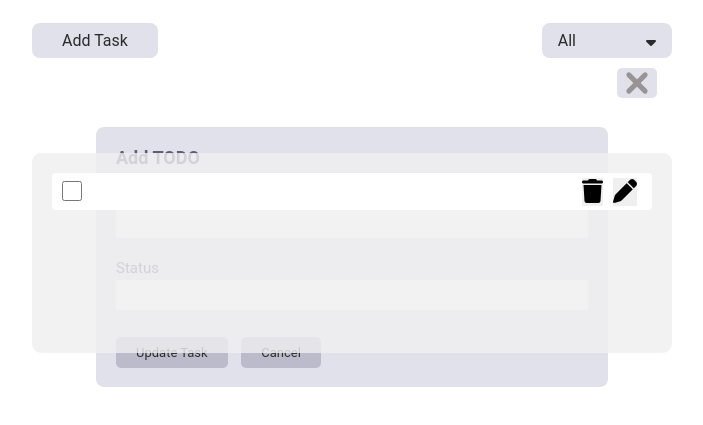
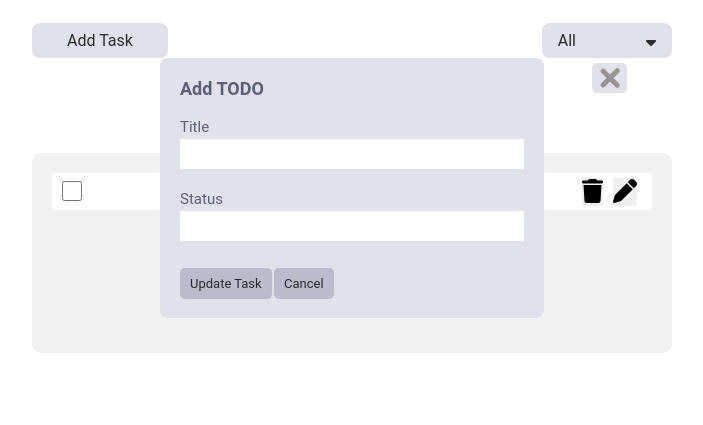
Before and after one commit to MbahNeilvani/Todo-list, a plain HTML site: page index.html in a window 1280 px wide. Both pictures are taken after a click on the element "Add Task". Shown: the part 127-552 px from the top of the page, without its empty margins (288-991 px from the left). Drawn offline with Linux system fonts and the light colour scheme.

Commit message:
updated the whole file

```diff
--- a/Css/style.css
+++ b/Css/style.css
@@ -1,3 +1,5 @@
+/* GENERAL */
+
 *{
     margin: 0;
     padding: 0;
@@ -14,6 +16,8 @@ body{
     width: 50%;
 }
 
+/* TITLE */
+
 #title{
     display: flex;
     margin-bottom: 30px;
@@ -24,6 +28,53 @@ body{
     font-weight: bold;
     color: hsl(236, 13%, 42%);
 }
+
+/* MAIN BODY SECTION*/
+
+.container{
+    margin: 0 auto;
+    border-radius: 9px;
+    padding: 20px;
+    height: 200px;
+    overflow: auto;
+    position: absolute;
+    top: 35%;
+    width: 50%;
+    background-color: #f1efefcc;
+}
+
+form{
+    display: flex;
+    padding: 0 10px;
+    border-radius: 4px;
+    background-color: #fff;
+}
+
+form div{
+    display: flex;
+    align-items: center;
+}
+
+form div > div{
+    padding: 0 5px;
+}
+
+#project{
+    padding: 10px 10px;
+    border-radius: 5px;
+    width: 83%;
+}
+
+label input{
+    width: 20px;
+}
+
+#changes{
+    display: flex;
+    justify-content: space-between;
+}
+
+/* MENU OPTION-BAR */
 
 #option-bar{
     height: 35px;
@@ -41,7 +92,7 @@ body{
     font-size: 16px;
     color: #fff;
     color: rgb(44, 43, 43);
-    padding: 8px 30px;
+    padding: 8px 35px;
     background-color: hsl(235, 22%, 90%);
 }
 
@@ -66,10 +117,12 @@ body{
     background-color: rgb(97, 97, 197);
 }
 
+/* MAIN SECTION */
+
 #menu.active{
     display: flex;
     margin: 0 auto;
-    width: 80%;
+    width: 60%;
     z-index: 1;
     opacity: 0;
     height: 260px;
@@ -77,7 +130,7 @@ body{
     color: hsl(236, 13%, 42%);
     animation-name: menu;
     animation-duration: 1s;
-    animation-delay: 1s;
+    /* animation-delay: 1s; */
     animation-fill-mode: forwards;
     background-color: hsl(235, 22%, 90%);
 }
@@ -87,10 +140,10 @@ body{
     100% {opacity: 1;}
 }
 
-/* Off-screen */
+/* OFF-SCREEN */
 
 #box{
-    margin: 0;
+    margin: 0 auto;
     width: 100%;
 }
 
@@ -105,12 +158,12 @@ body{
     margin: 0 auto;
     height: 250px;
     opacity: 0;
-    /* z-index: 1; */
+    z-index: 1;
     cursor: default;
     pointer-events: auto;
     animation-name: off-screen-menu-a;
     animation-duration: 1s;
-    animation-delay: 1s;
+    /* animation-delay: 1s; */
     animation-fill-mode: forwards;
     flex-direction: column;
 }
@@ -169,7 +222,7 @@ input[type=text]:focus {
     background-color: rgba(216, 216, 216, 0.89);
     color: rgb(44, 43, 43);
     background-color: #bbbbcc;
-    padding: 8px 20px;
+    padding: 8px 10px;
 }
 
 .down button:hover{
@@ -178,25 +231,25 @@ input[type=text]:focus {
     background-color: rgb(97, 97, 197);
 }
 
-/* Hamberger section */
+/* HAMBERGER SECTION*/
 
 #hamburger{
     justify-content: center;
     position: absolute;
-    top: 195px;
-    left: 905px;
+    top: 190px;
+    left: 880px;
 }
 
 .ham-menu.active{
     opacity: 0;
     height: 15px;
     padding: 15px;
-    width: 40px;
+    width: 35px;
     border-radius: 5px;
     position: absolute;
     animation-name: ham-menu;
     animation-duration: 1s;
-    animation-delay: 1s;
+    /* animation-delay: 1s; */
     animation-fill-mode: forwards;
     background-color: hsl(235, 22%, 90%);
 }
@@ -241,13 +294,17 @@ input[type=text]:focus {
     transform: translate(-50%, -50%) rotate(-45deg);
 }
 
-/* All Section */
+/* RIGHT LIST - SECTION */
 
 #right-list{
     display: flex;
     height: 65px;
+    width: 8.8%;
     line-height: 20px;
     margin: 2px auto;
+    top: 190px;
+    left:904px;
+    position: absolute;
     z-index: 1;
     justify-content: flex-end;
 }
@@ -261,10 +318,11 @@ input[type=text]:focus {
 .status.active{
     display: flex;
     opacity: 0;
-    width: 19%;
+    width: 100%;
     font-size: 14px;
     border-radius: 8px;
     animation-name: status;
+    z-index: 1;
     pointer-events: auto;
     animation-duration: 1s;
     animation-delay: .1s;
@@ -278,81 +336,19 @@ input[type=text]:focus {
 }
 
 .all:hover{
-    padding: 0 57px;
+    padding: 0 52px;
     background-color: gray;
     border-radius: 5px;
 }
 
 .status div:hover:nth-child(2){
-    padding: 0 30px;
+    padding: 0 26px;
     background-color: gray;
     border-radius: 5px;
 }
 
 .status div:hover:nth-child(3){
-    padding: 0 26px;
+    padding: 0 22px;
     background-color: gray;
     border-radius: 5px;
 }
-
-/* #main{
-    margin: 0 auto;
-    height: 250px;
-    top: 37%;
-    width: 50%;
-    z-index: -1;
-    padding: 0;
-    border-radius: 9px;
-    position: absolute;
-    background-color: blue;
-} */
-
-/* .container{
-    margin: 20px;
-    height: 210px;
-    background-color: coral;
-} */
-
-.container{
-    margin: 0 auto;
-    border-radius: 9px;
-    padding: 20px;
-    height: 200px;
-    overflow: auto;
-    position: absolute;
-    top: 35%;
-    width: 50%;
-    /* z-index: -1; */
-    background-color: #f1efefcc;
-}
-
-form{
-    display: flex;
-    padding: 0 10px;
-    border-radius: 4px;
-    background-color: #fff;
-}
-
-form div{
-    display: flex;
-    align-items: center;
-}
-
-form div > div{
-    padding: 0 5px;
-}
-
-#project{
-    padding: 10px 10px;
-    border-radius: 5px;
-    width: 83%;
-}
-
-label input{
-    width: 20px;
-}
-
-#changes{
-    display: flex;
-    justify-content: space-between;
-}
--- a/index.html
+++ b/index.html
@@ -48,6 +48,31 @@
         </div>
     </section>
 
+    <!-- Main Section -->
+
+    <section id="main">
+        <div class="container">
+            <form id='changes'action="update">
+                <label for="updates">
+                    <input type="checkbox">
+                </label>
+                <input id="project"type="text">
+                <div>
+                    <div>
+                        <button style='font-size:24px'>
+                            <i class="fa fa-trash"></i>
+                        </button>
+                    </div>
+                    <div>
+                        <button style='font-size:24px'>
+                            <i class='fas fa-pen'></i>
+                        </button>
+                    </div>
+                </div>
+            </form>
+        </div>
+    </section>
+
     <section id="menu">
         <div id="box">
             <nav id="hamburger">
@@ -77,30 +102,7 @@
         </div>
     </section>
 
-    <!-- Main Section -->
 
-    <section id="main">
-        <div class="container">
-            <form id='changes'action="update">
-                <label for="updates">
-                    <input type="checkbox">
-                </label>
-                <input id="project"type="text">
-                <div>
-                    <div>
-                        <button style='font-size:24px'>
-                            <i class="fa fa-trash"></i>
-                        </button>
-                    </div>
-                    <div>
-                        <button style='font-size:24px'>
-                            <i class='fas fa-pen'></i>
-                        </button>
-                    </div>
-                </div>
-            </form>
-        </div>
-    </section>
 
 <script type="text/javascript" src="/Js/main.js"></script>
 </body>
```
